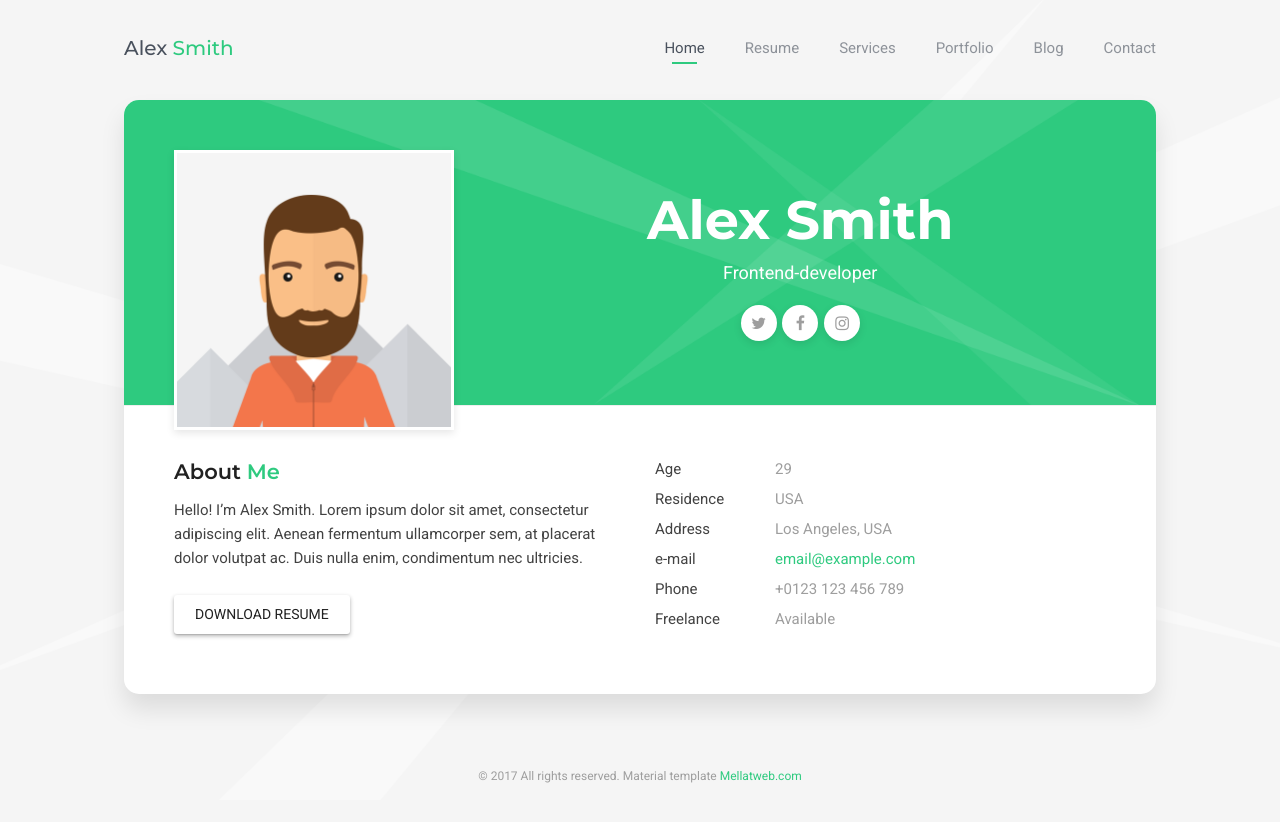
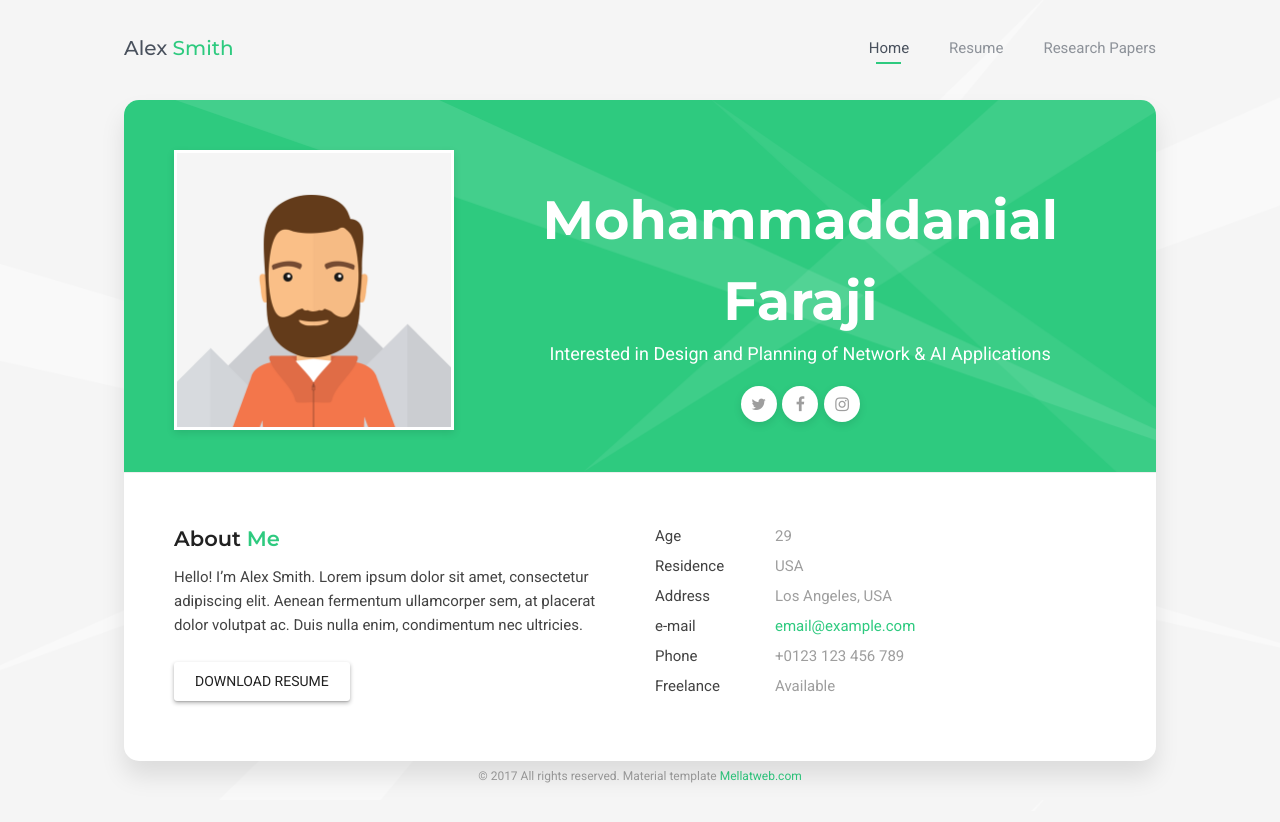
Before and after one commit to Mohammaddanialfaraji/Mohammaddanialfaraji.github.io, a plain HTML site: page index.html in a window 1280 px wide. Before the commit the page ends 800 px from the top, so only its background shows below. Drawn offline with Linux system fonts and the light colour scheme; some packages are replaced by stand-ins of ours.

Commit message:
Update index.html

```diff
--- a/index.html
+++ b/index.html
@@ -3,7 +3,7 @@
   <head>
     <meta charset="UTF-8" />
     <meta http-equiv="X-UA-Compatible" content="IE=edge">
-    <title>PRO Card - Material Resume / CV / vCard Template</title>
+    <title>MohammadDanial Faraji</title>
     <meta name="viewport" content="width=device-width, initial-scale=1, maximum-scale=1" />
     <meta name="description" content="PRO Card - Material Resume / CV / vCard Template" />
     <meta name="keywords" content="vcard, resposnive, retina, resume, jquery, css3, bootstrap, Material CV, portfolio" />
@@ -53,17 +53,9 @@
                 <a class="pt-trigger" href="#resume" data-animation="62">Resume</a>
               </li>
               <li>
-                <a class="pt-trigger" href="#services" data-animation="62">Services</a>
+                <a class="pt-trigger" href="#services" data-animation="62">Research Papers</a>
               </li>
-              <li>
-                <a class="pt-trigger" href="#portfolio" data-animation="62">Portfolio</a>
-              </li>
-              <li>
-                <a class="pt-trigger" href="#blog" data-animation="62">Blog</a>
-              </li>
-              <li>
-                <a class="pt-trigger" href="#contact" data-animation="62">Contact</a>
-              </li>
+
             </ul>
             <!-- /Main menu -->
           </div>
@@ -75,7 +67,7 @@
       <!-- Mobile Header -->
       <div class="mobile-header mobile-visible">
         <div class="mobile-logo-container">
-          <div class="mobile-site-title">Alex Smith</div>
+          <div class="mobile-site-title">Mohammaddanial Faraji</div>
         </div>
 
         <a class="menu-toggle mobile-visible">
@@ -104,13 +96,13 @@
 
                     <div class="col-sm-8 col-md-8 col-lg-8">
                       <div class="title-block">
-                        <h1>Alex Smith</h1>
+                        <h1>Mohammaddanial Faraji</h1>
                         <div class="owl-carousel text-rotation">
                           <div class="item">
-                            <div class="sp-subtitle">Web Designer</div>
+                            <div class="sp-subtitle">Industrial Engineer | Researcher</div>
                           </div>
                           <div class="item">
-                            <div class="sp-subtitle">Frontend-developer</div>
+                            <div class="sp-subtitle">Interested in Design and Planning of Network & AI Applications</div>
                           </div>
                         </div>
                       </div>
```
